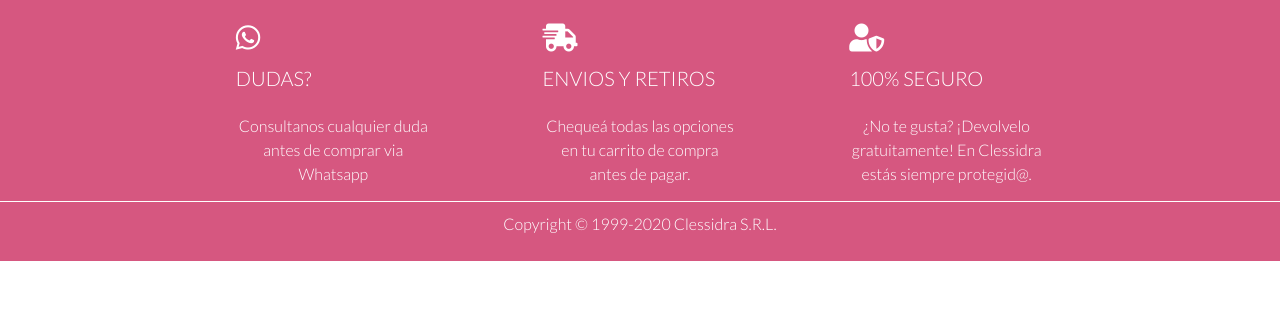
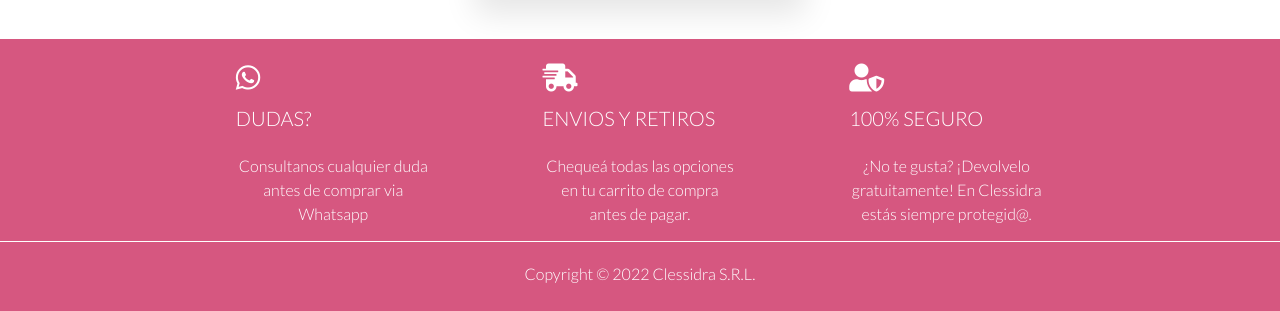
Before and after one commit to Ezerom77/DigitalHouse-G9-Proyecto-Integrador, a Node server app: page /login in a window 1280 px wide. Shown: the part 1334-1645 px from the top of the page. Before the commit the page ends 1595 px from the top, so only its background shows below. Run offline with Node 20, Linux system fonts and the light colour scheme; some libraries are stand-ins or nearby versions.

Commit message:
retoques minimos

```diff
--- a/public/css/loginstyles.css
+++ b/public/css/loginstyles.css
@@ -13,7 +13,6 @@ body {
   display: block;
   align-items:stretch;
   padding-top: 40px;
-  padding-bottom: 40px;
   background-color: white;
   font-family: 'Lato', sans-serif;
 
@@ -39,7 +38,7 @@ div.logo{
   padding: 15px;
   margin: auto;
   box-shadow: 0 15px 30px rgba(0, 0, 0, 0.1);
-  margin: 20px auto;
+  margin: 40px auto;
 
 }
 
@@ -245,6 +244,6 @@ footer{
   width: 100%;
   color: #fff;
   border-top: #fff solid 1px;
-  padding-top: 10px;
+  padding-top: 20px;
 
 }
--- a/views/login.html
+++ b/views/login.html
@@ -87,10 +87,7 @@
           <article>¿No te gusta? ¡Devolvelo gratuitamente! En Clessidra estás siempre protegid@.</article>
         </section>
       </div>
-      <div class="bottom-footer">Copyright © 1999-2020 Clessidra S.R.L.</h2>
-      </div>
+      <div class="bottom-footer">Copyright © 2022 Clessidra S.R.L.</div>
     </footer>
-
   </body>
-</div>
 </html>
```
